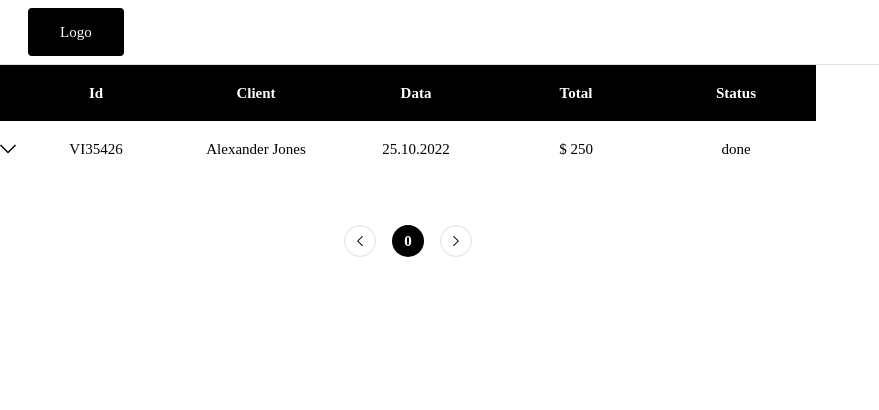
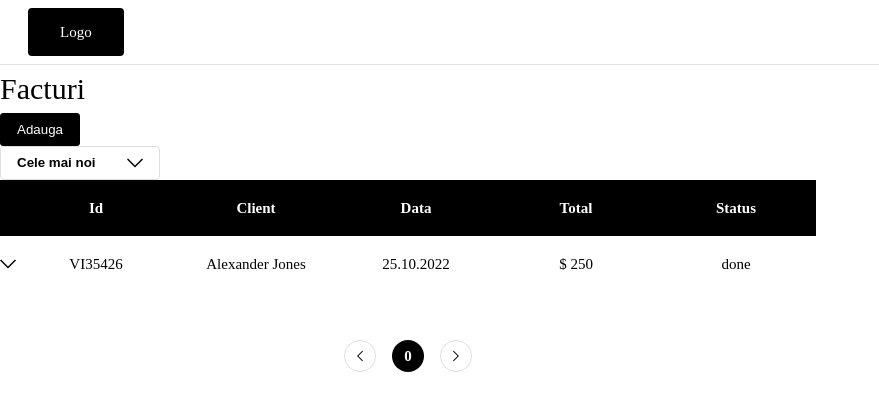
Before and after one commit to MariusHor/invoices, a Vue app: page / in a window 1280 px wide. Shown: the top 410 px of the page, without its empty margins (0-879 px from the left). Built offline with nearby package versions, Linux system fonts and the light colour scheme.

Commit message:
feat(homeView): add all needed components to homeView route component

```diff
--- a/src/components/SelectDropdown.vue
+++ b/src/components/SelectDropdown.vue
@@ -70,6 +70,7 @@ onClickOutside(target, () => (currentDropdownState.value = DROPDOWN_STATES[0]))
         transform: rotate(180deg)
 
     &__list
+      background: var(--clr-white)
       margin-top: 0.5rem
       position: absolute
       border: 1px solid var(--clr-light-grey)
--- a/src/views/HomeView.vue
+++ b/src/views/HomeView.vue
@@ -1,8 +1,17 @@
 <script setup>
 import InvoicesTable from '@/components/InvoicesTable.vue'
+import IconButton from '@/components/IconButton.vue'
+import SelectDropdown from '@/components/SelectDropdown.vue'
 </script>
 
 <template>
+  <h1>Facturi</h1>
+  <div>
+    <IconButton :text="'Adauga'" variant="dark" />
+  </div>
+  <div>
+    <SelectDropdown />
+  </div>
   <InvoicesTable />
 </template>
 
```
